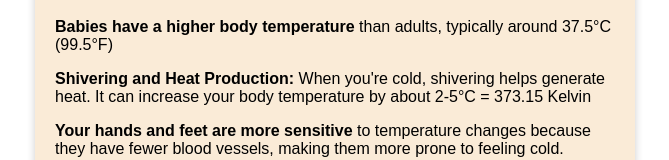
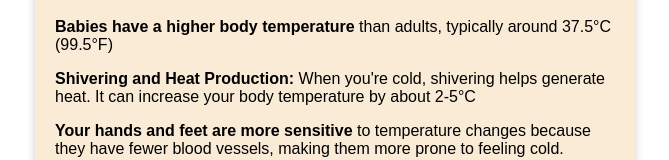
Before and after one commit to nickster716/temperature-converter, a plain HTML site: page index.html in a window 1280 px wide. Shown: the part 252-412 px from the top of the page, without its empty margins (305-974 px from the left). Drawn offline with Linux system fonts and the light colour scheme.

Commit message:
Update index.html

```diff
--- a/index.html
+++ b/index.html
@@ -18,7 +18,7 @@
         <div class="temperature-facts">
             <h2>Temperature Facts</h2>
             <p><strong>Babies have a higher body temperature</strong> than adults, typically around 37.5°C (99.5°F)</p>
-            <p><strong>Shivering and Heat Production:</strong> When you're cold, shivering helps generate heat. It can increase your body temperature by about 2-5°C = 373.15 Kelvin</p>
+            <p><strong>Shivering and Heat Production:</strong> When you're cold, shivering helps generate heat. It can increase your body temperature by about 2-5°C</p>
             <p><strong>Your hands and feet are more sensitive</strong> to temperature changes because they have fewer blood vessels, making them more prone to feeling cold.</p>
 
             <h2>Extreme Temperatures Around the World</h2>
```
